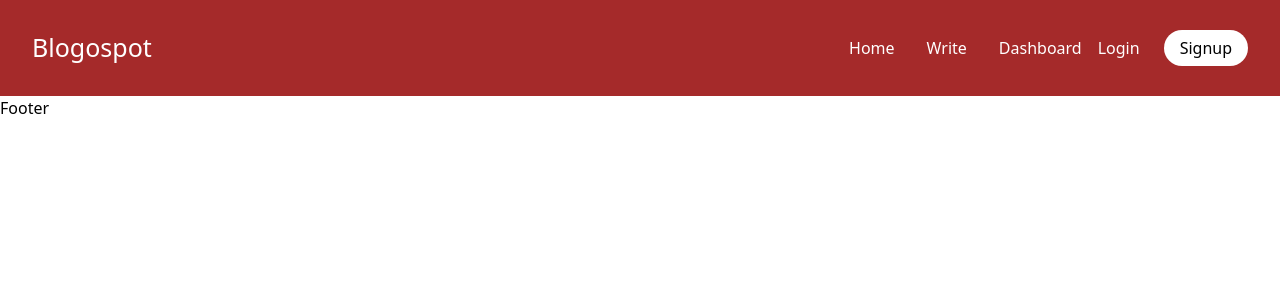
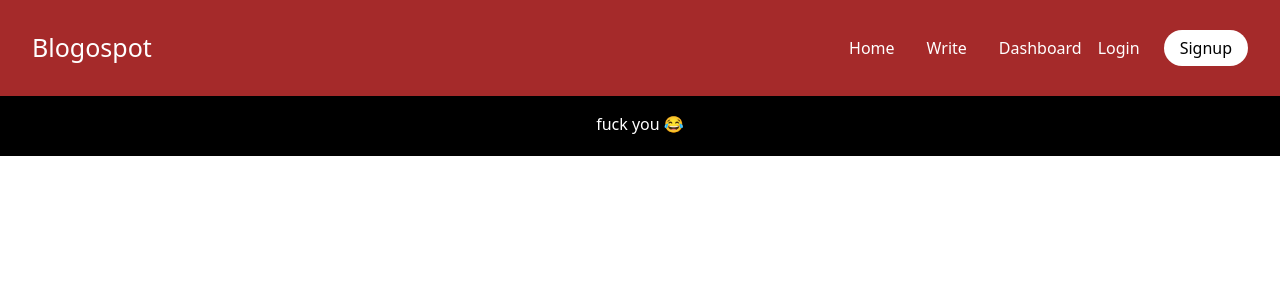
Before and after one commit to SAMUEL-UME/blogospot-frontend, a Next.js app: page / in a window 1280 px wide. Shown: the top 300 px of the page. Built offline with nearby package versions, Linux system fonts and the light colour scheme.

Commit message:
Added new feature: "footer"

```diff
--- a/src/components/molecule/Footer.js
+++ b/src/components/molecule/Footer.js
@@ -3,8 +3,12 @@ import styles from "@/styles/Footer.module.css"
 
 const Footer = () => {
   return (
+    <div>
     <div className={styles.container}>
-      <h1 >Footer</h1>
+      <div className={styles.textarea}>
+      <h3>fuck you 😂</h3>
+      </div>
+    </div>
     </div>
   )
 }
--- a/styles/Footer.module.css
+++ b/styles/Footer.module.css
@@ -0,0 +1,15 @@
+.container{
+    margin-top: auto;
+    margin-bottom: 0;
+    background-color: black;
+    height: 60px;
+    color: #fff;
+    width: 100%;
+    max-width: 100%;
+    margin-left: auto;
+    margin-right: auto;
+}
+.textarea{
+        text-align: center;
+        padding-top: 16px;
+}
```
